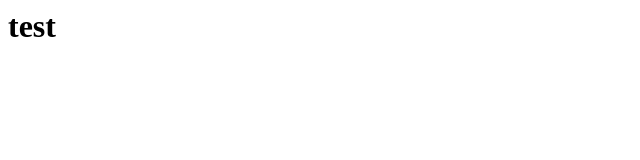
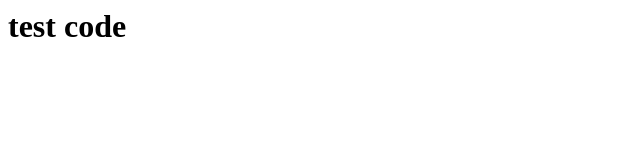
Before and after one commit to amahadevanAtEWG/repository, a plain HTML site: page index.html in a window 1280 px wide. Shown: the whole page, without its empty margins (0-640 px from the left). Drawn offline with Linux system fonts and the light colour scheme.

Commit message:
Update index.html

```diff
--- a/index.html
+++ b/index.html
@@ -1 +1 @@
-<h1>test</h1>
+<h1>test code</h1>
```
